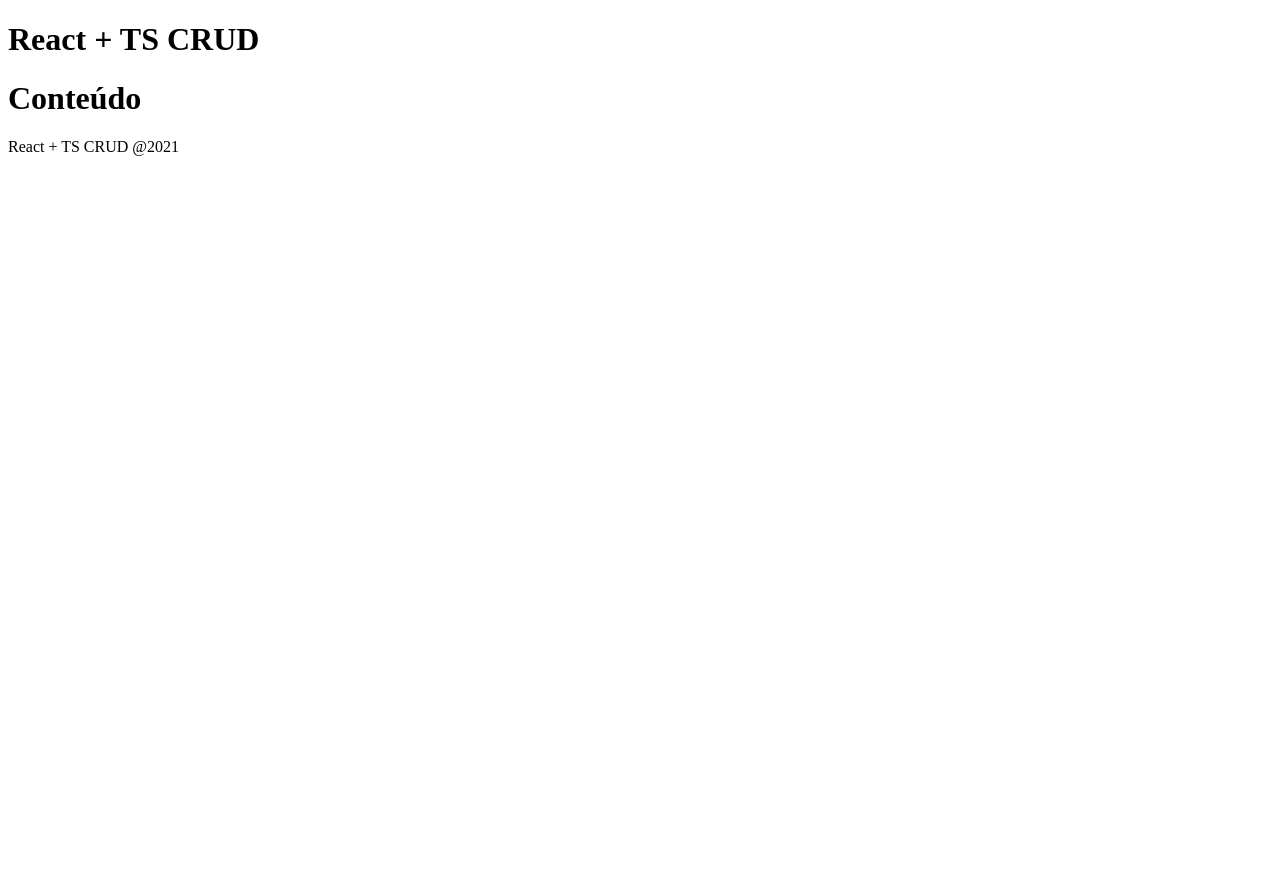
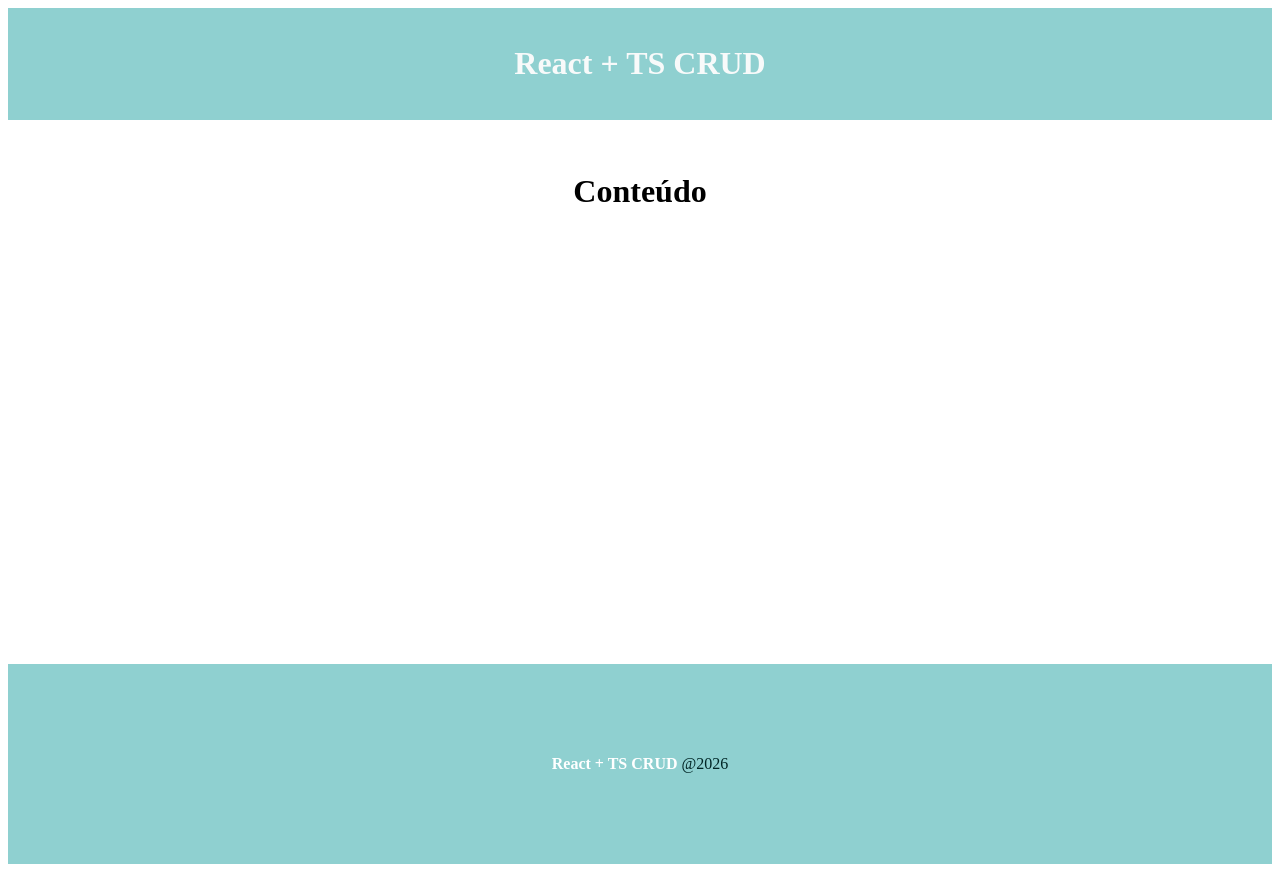
Before and after one commit to Gabriel-Vs20/crud_with_react_ts, a React (Create React App) app: page / in a window 1280 px wide. Before the commit the page ends 800 px from the top, so only its background shows below. Built offline with nearby package versions, Linux system fonts and the light colour scheme.

Commit message:
criando os primeiros modulos.css e estilizando os primeiros components do projeto (header e footer)

```diff
--- /dev/null
+++ b/src/App.module.css
@@ -0,0 +1,9 @@
+.main{
+    min-height: 60vh;
+    text-align: center;
+    padding: 2em;
+}
+
+.main h2{
+    margin-bottom: .8em;
+}
--- a/src/App.tsx
+++ b/src/App.tsx
@@ -1,12 +1,15 @@
 import React from 'react';
 import Footer from './components/Footer';
 import Header from './components/Header';
+import styles from './App.module.css';
 
 function App() {
   return (
     <div>
       <Header/>
-      <h1>Conteúdo</h1>
+      <main className={styles.main}>
+        <h1>Conteúdo</h1>
+      </main>
       <Footer/>
     </div>
   );
--- /dev/null
+++ b/src/Global.d.ts
@@ -0,0 +1 @@
+declare module "*module.css";
--- /dev/null
+++ b/src/components/Footer.module.css
@@ -0,0 +1,14 @@
+.footer{
+    height: 200px;
+    display: flex;
+    align-items: center;
+    justify-content: center;
+    background-color: rgb(143, 208, 208);
+}
+.footer p{
+ color: rgb(1, 37, 37)
+}
+.footer span{
+    font-weight: bold;
+    color: white
+}
--- a/src/components/Footer.tsx
+++ b/src/components/Footer.tsx
@@ -1,12 +1,12 @@
 import * as React from 'react';
-
+import styles from './Footer.module.css'
 
 export default function Footer () {
   return (
     <div>
-        <footer>
+        <footer className={styles.footer}>
         <p>
-          <span>React + TS CRUD</span> @2021
+          <span>React + TS CRUD</span> @2026
         </p>
       </footer>
     </div>
--- /dev/null
+++ b/src/components/Header.module.css
@@ -0,0 +1,6 @@
+.header{
+    background-color: rgb(143, 208, 208);
+    color:  rgb(248, 250, 250);
+    text-align: center;
+    padding: 1em;
+}
--- a/src/components/Header.tsx
+++ b/src/components/Header.tsx
@@ -1,9 +1,10 @@
 import * as React from 'react';
+import styles from "./Header.module.css";
 
 export default function Header () {
   return (
     <div>
-      <header>
+      <header className={styles.header}>
         <h1>React + TS CRUD</h1>
       </header>
     </div>
--- a/src/index.css
+++ b/src/index.css
@@ -1,13 +1,8 @@
-body {
+*{
+  padding: 0;
   margin: 0;
-  font-family: -apple-system, BlinkMacSystemFont, 'Segoe UI', 'Roboto', 'Oxygen',
-    'Ubuntu', 'Cantarell', 'Fira Sans', 'Droid Sans', 'Helvetica Neue',
-    sans-serif;
-  -webkit-font-smoothing: antialiased;
-  -moz-osx-font-smoothing: grayscale;
+  font-family: Helvetica;
 }
-
-code {
-  font-family: source-code-pro, Menlo, Monaco, Consolas, 'Courier New',
-    monospace;
+.hide{
+  display: none !important;
 }
```
